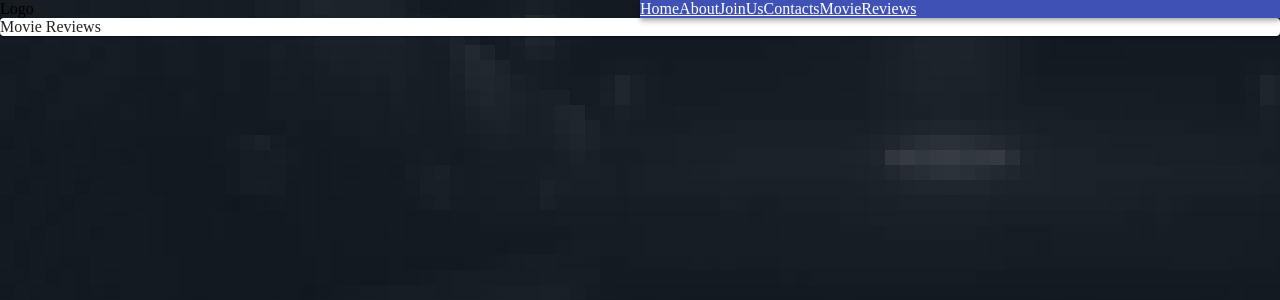
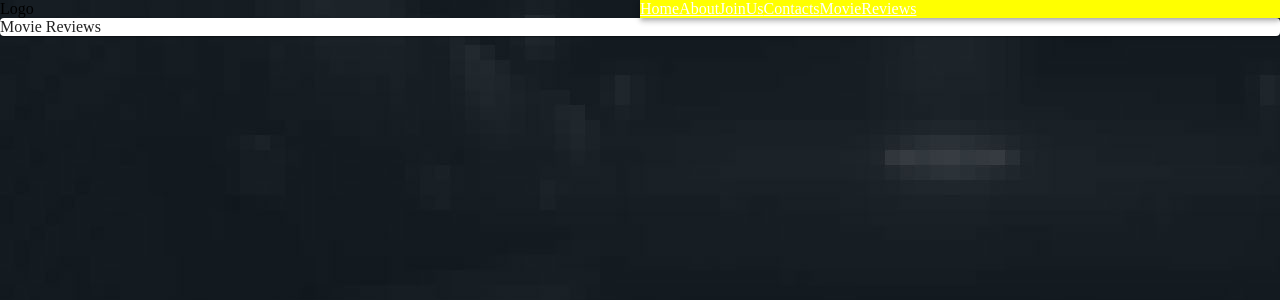
Before and after one commit to mexell96/diploma-tms, a React (Create React App) app: page /movie-reviews in a window 1280 px wide. Shown: the top 300 px of the page. Built offline with nearby package versions, Linux system fonts and the light colour scheme.

Commit message:
added yellow

```diff
--- a/src/components/Header.jsx
+++ b/src/components/Header.jsx
@@ -7,6 +7,7 @@ import { Link } from "react-router-dom";
 const useStyles = makeStyles({
   nav: {
     flexDirection: "row",
+    background: "yellow",
   },
 })
 
```
